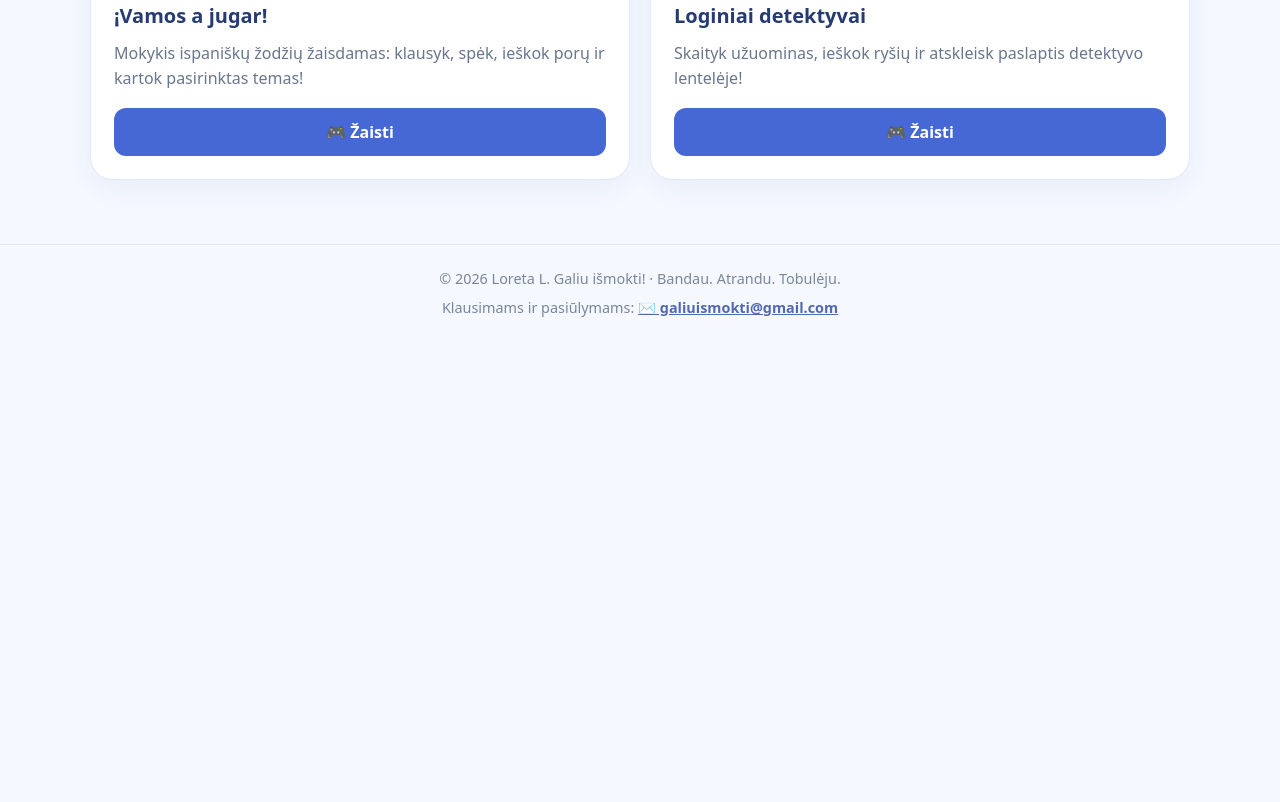
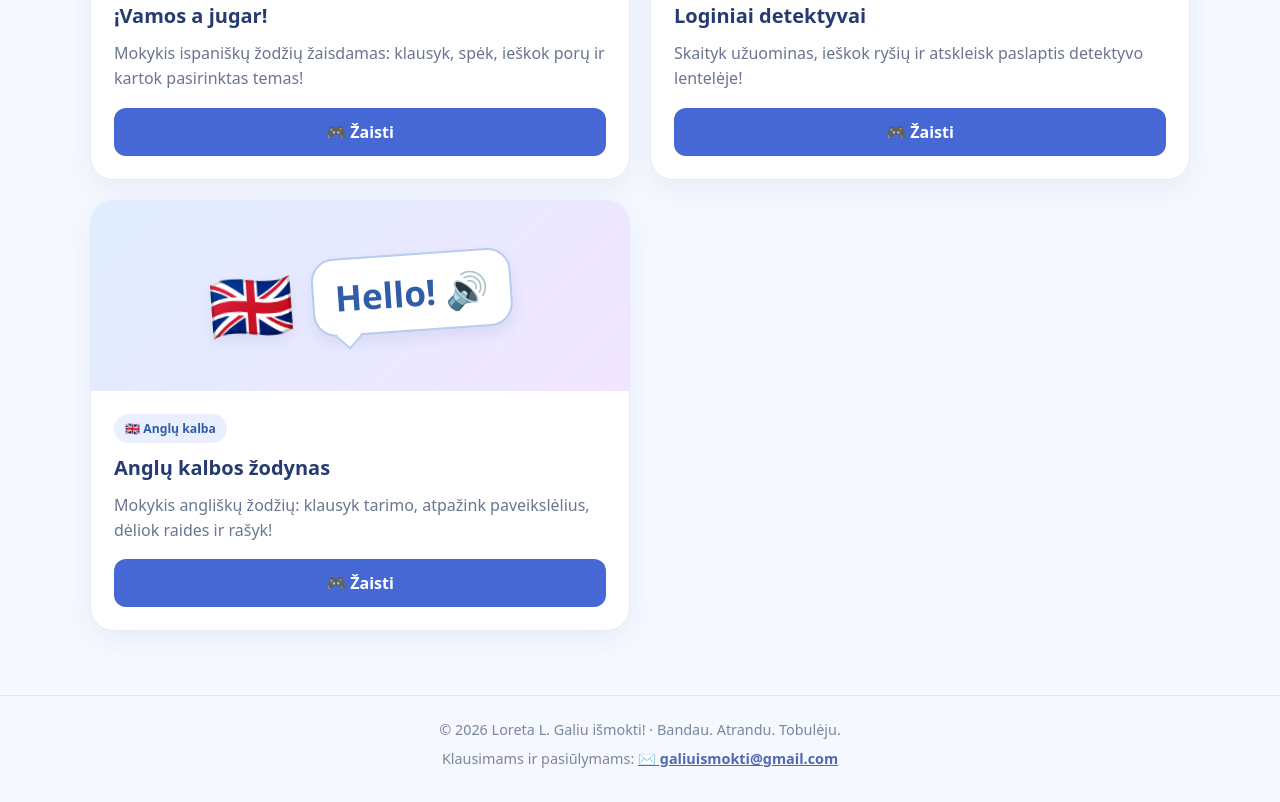
Before and after one commit to loretukis/galiuismokti, a plain HTML site: page index.html in a window 1280 px wide. Shown: the part 1012-1814 px from the top of the page. Before the commit the page ends 1363 px from the top, so only its background shows below. Drawn offline with Linux system fonts and the light colour scheme.

Commit message:
Update index.html

```diff
--- a/index.html
+++ b/index.html
@@ -28,6 +28,7 @@
     .art.signs{background:linear-gradient(135deg,#fff0db,#ffe6ee)}
     .art.spanish{background:linear-gradient(135deg,#ffe9df,#fff4ce)}
     .art.logic{background:linear-gradient(135deg,#dff7ed,#e6efff)}
+    .art.english{background:linear-gradient(135deg,#e0edff,#f1e5ff)}
     .mini-grid{display:grid;grid-template-columns:repeat(3,53px);gap:7px;transform:rotate(-7deg)}
     .mini-grid span{display:grid;place-items:center;height:53px;background:#fff;border:2px solid #a6b7ee;border-radius:12px;color:#344eab;font-size:1.5rem;font-weight:900;box-shadow:0 4px 8px #8195d02a}
     .sign-example{display:flex;align-items:center;justify-content:center;gap:8px;transform:rotate(-4deg);font-weight:900;color:#8e4775;font-size:clamp(1.25rem,3vw,2rem)}
@@ -41,17 +42,22 @@
     .logic-grid span{width:37px;height:37px;display:grid;place-items:center;background:#eef7f5;border-radius:6px;color:#31846c;font-size:1.45rem;font-weight:900}
     .logic-grid .no{background:#fff0ef;color:#d16b66}
     .logic-icon{font-size:5.3rem;filter:drop-shadow(0 6px 6px #3b887025)}
+    .english-art{display:flex;align-items:center;gap:18px;transform:rotate(-4deg)}
+    .english-flag{font-size:4.3rem;filter:drop-shadow(0 6px 7px #5b7ab220)}
+    .english-speech{background:#fff;border:2px solid #b8ccef;border-radius:23px;padding:13px 21px;color:#315da7;font-weight:900;font-size:clamp(1.55rem,3vw,2.2rem);box-shadow:0 7px 14px #6082b122;position:relative}
+    .english-speech:after{content:"";position:absolute;bottom:-12px;left:23px;width:17px;height:17px;background:#fff;border-right:2px solid #b8ccef;border-bottom:2px solid #b8ccef;transform:rotate(45deg)}
     .card-body{padding:23px;display:flex;flex-direction:column;flex:1;gap:12px}
     .tag{font-size:.76rem;font-weight:850;color:#5269b2;background:#edf2ff;padding:6px 11px;border-radius:99px;align-self:flex-start}
     .tag.spanish-tag{background:#fff0e9;color:#b75b48}
     .tag.logic-tag{background:#e5f7ee;color:#28745b}
+    .tag.english-tag{background:#e9efff;color:#315da7}
     h3{font-size:1.25rem;line-height:1.3;margin:0;color:#263b71}
     .card p{color:#68768e;line-height:1.55;margin:0;flex:1}
     .action{display:inline-flex;align-items:center;justify-content:center;text-decoration:none;background:#4668d4;color:#fff;font-weight:800;border-radius:12px;padding:13px 18px;margin-top:5px;min-height:48px}
     .action:hover{background:#3455bf}.action:focus-visible{outline:3px solid #f1a45e;outline-offset:3px}
     footer{border-top:1px solid #e1e8f5;text-align:center;padding:24px 0 34px;color:#7a869b;font-size:.9rem}
     @media(max-width:700px){.cards{grid-template-columns:minmax(0,1fr)}}
-    @media(max-width:550px){.top small{display:none}.hero{padding:24px 0 12px}.section-head{margin:20px 0 14px}.art{height:170px}.sign-example{gap:5px;font-size:clamp(1.1rem,5vw,1.7rem)}.sign-example .missing{width:36px;height:42px}.spanish-flag{font-size:3.6rem}.logic-icon{font-size:4.4rem}.logic-art{gap:12px}}
+    @media(max-width:550px){.top small{display:none}.hero{padding:24px 0 12px}.section-head{margin:20px 0 14px}.art{height:170px}.sign-example{gap:5px;font-size:clamp(1.1rem,5vw,1.7rem)}.sign-example .missing{width:36px;height:42px}.spanish-flag,.english-flag{font-size:3.6rem}.logic-icon{font-size:4.4rem}.logic-art{gap:12px}.english-art{gap:12px}}
   </style>
 </head>
 <body>
@@ -81,6 +87,10 @@
           <div class="art logic" aria-hidden="true"><div class="logic-art"><span class="logic-icon">🕵️</span><div class="logic-grid"><span>✓</span><span></span><span class="no">×</span><span class="no">×</span><span>✓</span><span></span><span></span><span class="no">×</span><span>✓</span></div></div></div>
           <div class="card-body"><span class="tag logic-tag">🔎 Logika</span><h3>Loginiai detektyvai</h3><p>Skaityk užuominas, ieškok ryšių ir atskleisk paslaptis detektyvo lentelėje!</p><a class="action" href="zaidimai/loginiai-detektyvai/">🎮 Žaisti</a></div>
         </article>
+        <article class="card" data-category="anglu-kalba">
+          <div class="art english" aria-hidden="true"><div class="english-art"><span class="english-flag">🇬🇧</span><span class="english-speech">Hello! 🔊</span></div></div>
+          <div class="card-body"><span class="tag english-tag">🇬🇧 Anglų kalba</span><h3>Anglų kalbos žodynas</h3><p>Mokykis angliškų žodžių: klausyk tarimo, atpažink paveikslėlius, dėliok raides ir rašyk!</p><a class="action" href="zaidimai/angluk-zodziai/">🎮 Žaisti</a></div>
+        </article>
       </div>
     </section>
   </main>
@@ -89,10 +99,7 @@
       © <span id="year"></span> Loreta L. Galiu išmokti! · Bandau. Atrandu. Tobulėju.
       <div style="margin-top:10px;">
         Klausimams ir pasiūlymams:
-      <a href="mailto:galiuismokti@gmail.com"
-         style="color:#5269b2;font-weight:600;">
-        ✉️ galiuismokti@gmail.com
-      </a>
+        <a href="mailto:galiuismokti@gmail.com" style="color:#5269b2;font-weight:600;">✉️ galiuismokti@gmail.com</a>
       </div>
     </div>
   </footer>
```
Lines whose indentation alone changed are shown as unchanged.
